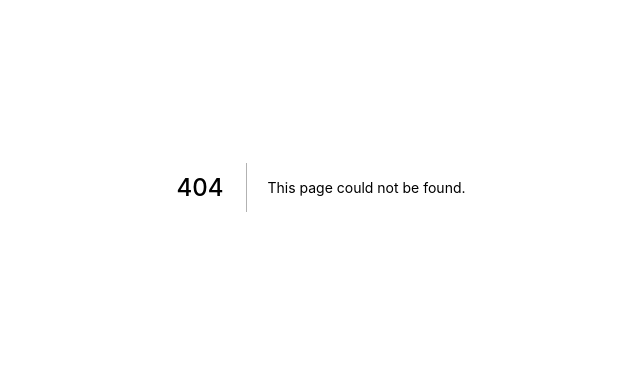
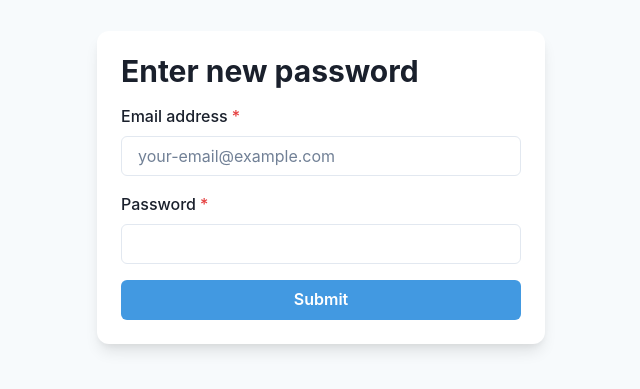
Before and after one commit to pavankpdev/p-ride, a Next.js app in the folder client/: page /resetPassword in a window 1280 px wide. Before the commit this address had no page. Shown: the part 213-602 px from the top of the page, without its empty margins (319-959 px from the left). Built offline with nearby package versions, Linux system fonts and the light colour scheme.

Commit message:
add auth page

```diff
--- /dev/null
+++ b/client/pages/resetPassword.js
@@ -0,0 +1,81 @@
+import {
+    Button,
+    Flex,
+    FormControl,
+    FormLabel,
+    Heading,
+    Input,
+    Stack,
+    useColorModeValue,
+  } from '@chakra-ui/react';
+  import { useState } from 'react';
+
+  const ResetPassword = () => {
+      const [resetInput, setResetInput] = useState({
+            email: "",
+            password: "",
+      });
+
+      const handleChange = (event) => {
+        setResetInput({ ...resetInput, [event.target.name]: event.target.value });
+      };
+
+      const handleSubmit = () => {
+          console.log(resetInput);
+      }
+
+
+    return (
+      <Flex
+        minH={'100vh'}
+        align={'center'}
+        justify={'center'}
+        bg={useColorModeValue('gray.50', 'gray.800')}>
+        <Stack
+          spacing={4}
+          w={'full'}
+          maxW={'md'}
+          bg={useColorModeValue('white', 'gray.700')}
+          rounded={'xl'}
+          boxShadow={'lg'}
+          p={6}
+          my={12}>
+          <Heading lineHeight={1.1} fontSize={{ base: '2xl', md: '3xl' }}>
+            Enter new password
+          </Heading>
+          <FormControl id="email" isRequired>
+            <FormLabel>Email address</FormLabel>
+            <Input
+              placeholder="your-email@example.com"
+              _placeholder={{ color: 'gray.500' }}
+              type="email"
+              value={resetInput.email}
+              onChange={handleChange}
+            />
+          </FormControl>
+          <FormControl id="password" isRequired>
+            <FormLabel>Password</FormLabel>
+            <Input
+                type="password"
+                value={resetInput.password}
+                onChange={handleChange}
+            />
+          </FormControl>
+          <Stack spacing={6}>
+            <Button
+              bg={'blue.400'}
+              color={'white'}
+              _hover={{
+                bg: 'blue.500',
+              }}
+              onClick={handleSubmit}
+              >
+              Submit
+            </Button>
+          </Stack>
+        </Stack>
+      </Flex>
+    );
+  }
+
+  export default ResetPassword;
```
Also changed, not shown: client/package.json (+6 -5 lines), client/pages/forgot.js (added, +81 -0 lines), client/pages/login.js (+46 -23 lines), client/pages/register.js (added, +117 -0 lines).
